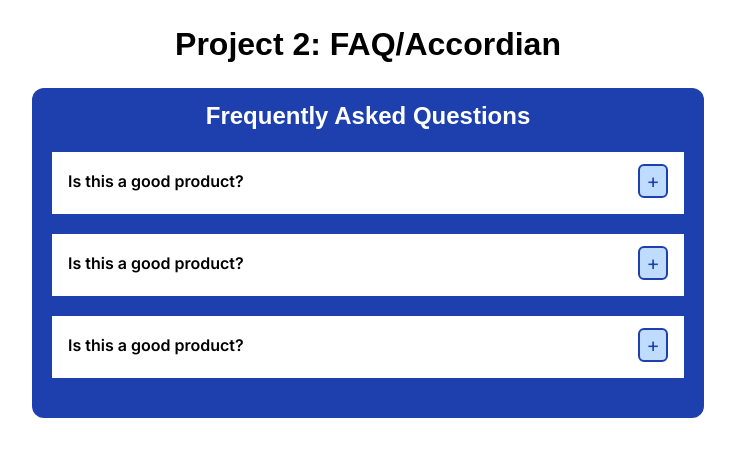
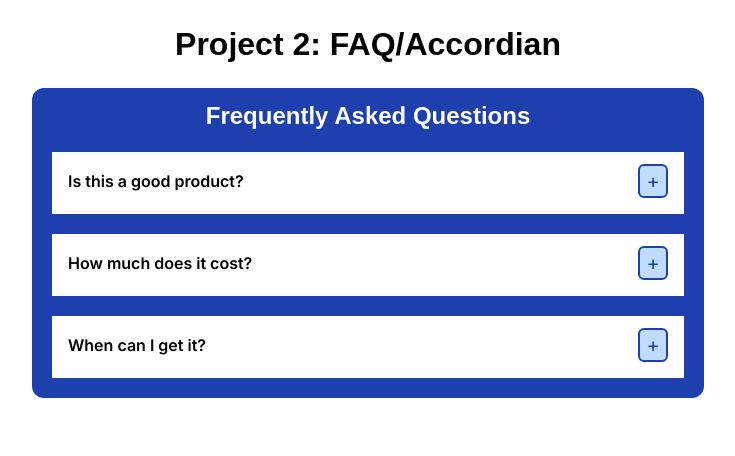
Before and after one commit to wirenpaper/faq-frontend, a Next.js app: page / in a window 1280 px wide. Shown: the top 456 px of the page, without its empty margins (272-1007 px from the left). Built offline with nearby package versions, Linux system fonts and the light colour scheme.

Commit message:
minor changes

```diff
--- a/app/page.tsx
+++ b/app/page.tsx
@@ -12,16 +12,31 @@ export default function Home() {
           </h2>
           <div>
             <QuestionDiv>
-              <p className="font-semibold">Is this a good product?</p>
-              <CustomButton>+</CustomButton>
+              <div className="flex-row w-full">
+                <div className="flex items-center justify-between">
+                  <p className="font-semibold">Is this a good product?</p>
+                  <CustomButton>+</CustomButton>
+                </div>
+                <p className="mt-4 hidden">What is this hahaha lolol</p>
+              </div>
             </QuestionDiv>
             <QuestionDiv>
-              <p className="font-semibold">Is this a good product?</p>
-              <CustomButton>+</CustomButton>
+              <div className="flex-row w-full">
+                <div className="flex items-center justify-between">
+                  <p className="font-semibold">How much does it cost?</p>
+                  <CustomButton>+</CustomButton>
+                </div>
+                <p className="mt-4 hidden">Lorem ipsum dolor sit amet consectetur adipisicing elit. Praesentium eum nobis enim, expedita ducimus voluptates placeat minima? Ipsa, exercitationem fugit aspernatur deleniti incidunt harum placeat eos debitis perferendis aliquid architecto.</p>
+              </div>
             </QuestionDiv>
-            <QuestionDiv className="mb-10">
-              <p className="font-semibold">Is this a good product?</p>
-              <CustomButton>+</CustomButton>
+            <QuestionDiv>
+              <div className="flex-row w-full">
+                <div className="flex items-center justify-between">
+                  <p className="font-semibold">When can I get it?</p>
+                  <CustomButton>+</CustomButton>
+                </div>
+                <p className="mt-4 hidden">hfljhahah</p>
+              </div>
             </QuestionDiv>
           </div>
         </div>
--- a/app/question_div.tsx
+++ b/app/question_div.tsx
@@ -8,7 +8,7 @@ interface QuestionDivProps {
 
 const QuestionDiv: React.FC<QuestionDivProps> = ({ children, className }) => {
   return (
-    <div className={clsx("bg-white my-5 mx-5 pt-3 pb-4 px-4 flex items-center justify-between",
+    <div className={clsx("bg-white my-5 mx-5 pt-3 pb-4 px-4 flex items-center",
     className)}>
       {children}
     </div>
```
